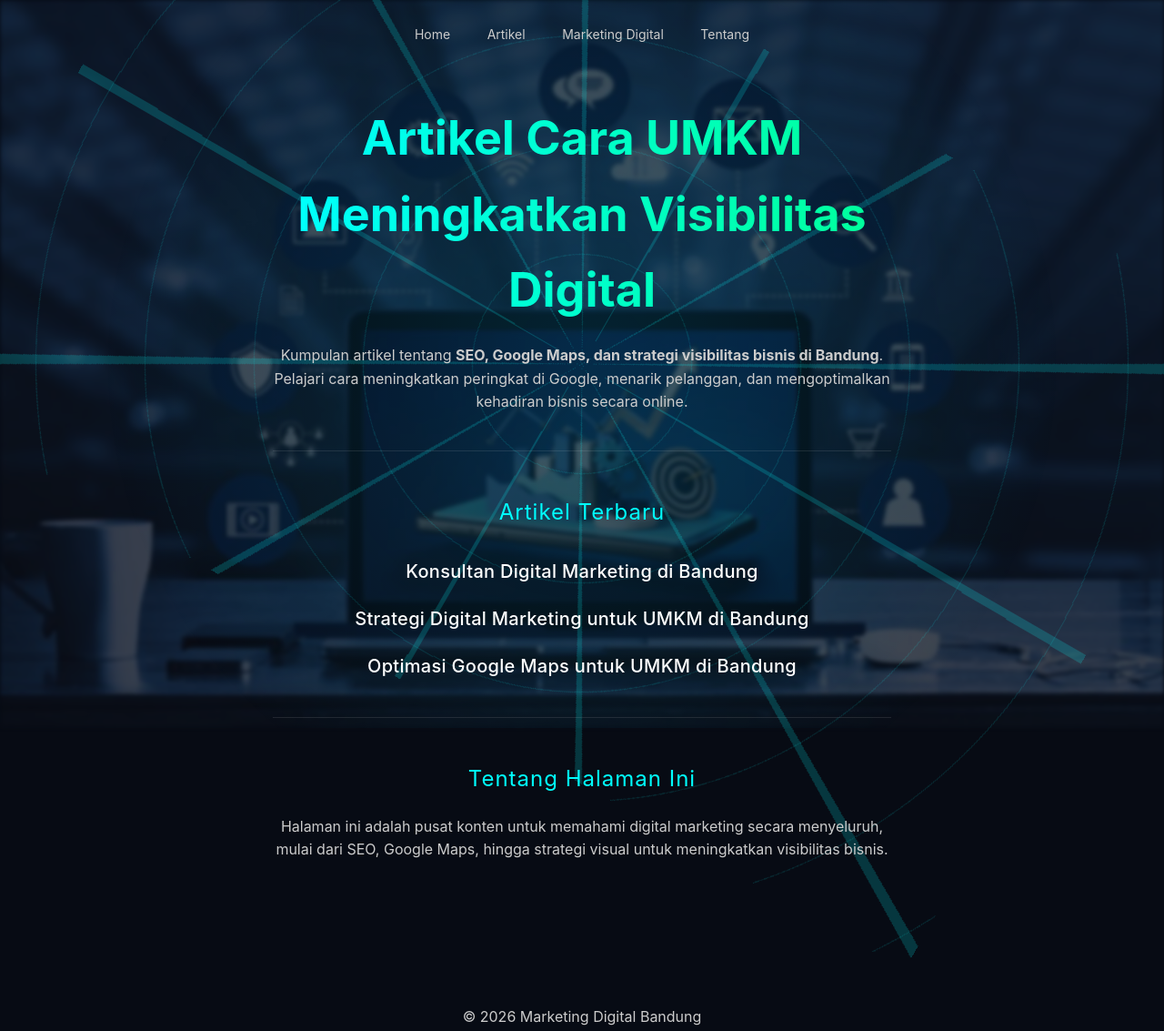
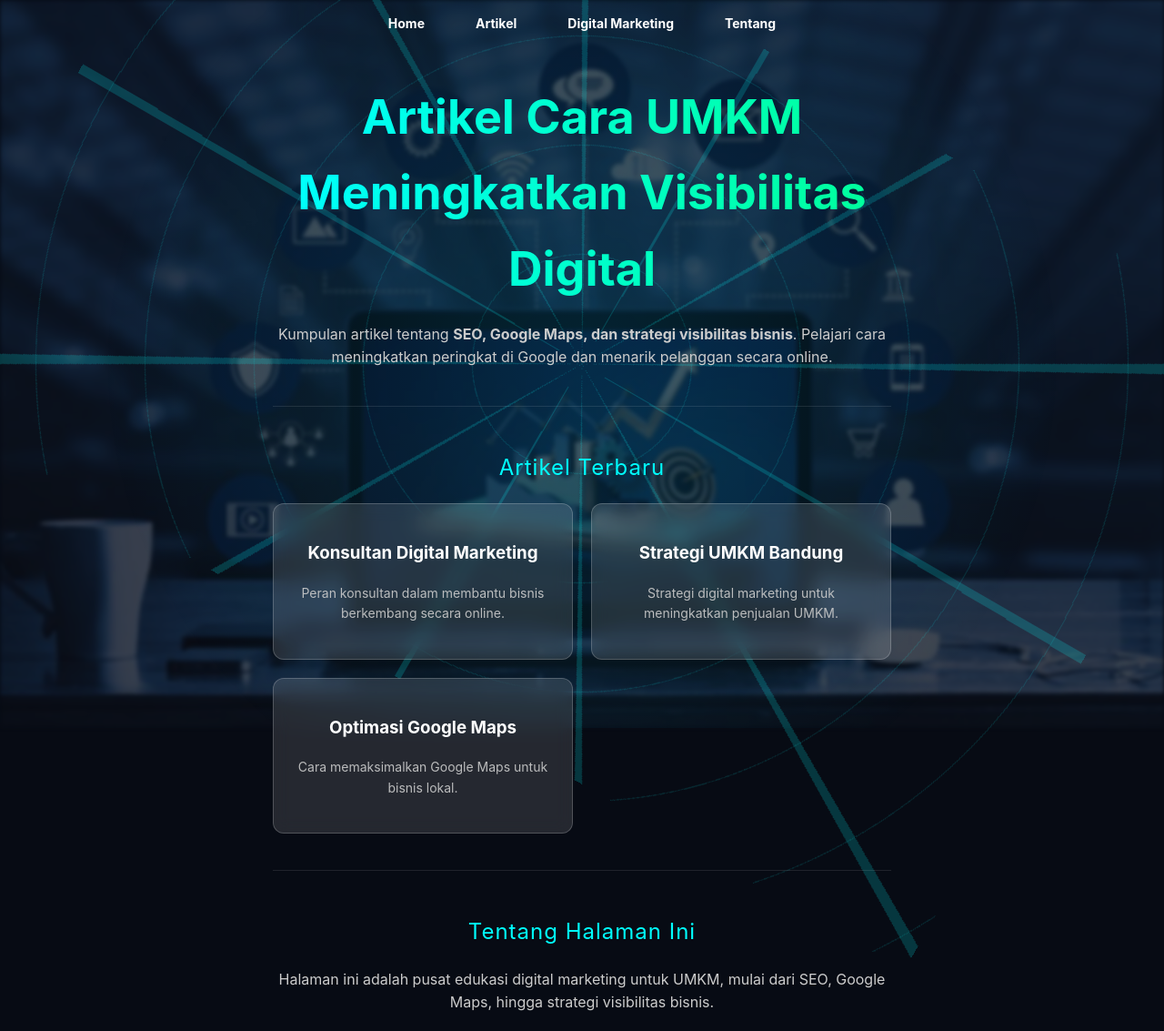
Before and after one commit to marketingdigitalbandung/marketingdigitalbandung.github.io, a plain HTML site: page ko-mention/index.html in a window 1280 px wide. Shown: the top 1133 px of the page at 91% size. Drawn offline with Linux system fonts and the light colour scheme.

Commit message:
Update index.html

```diff
--- a/ko-mention/index.html
+++ b/ko-mention/index.html
@@ -5,9 +5,9 @@
   <meta name="viewport" content="width=device-width, initial-scale=1.0">
 
   <title>Artikel Cara UMKM Meningkatkan Visibilitas Digital</title>
-  <meta name="description" content="Kumpulan artikel digital marketing Bandung: SEO, Google Maps, foto bisnis, dan strategi meningkatkan visibilitas bisnis secara online.">
+  <meta name="description" content="Kumpulan strategi digital marketing untuk UMKM: SEO, Google Maps, dan visibilitas bisnis online.">
 
-  <link rel="canonical" href="https://marketingdigitalbandung.github.io/artikel/">
+  <link rel="canonical" href="https://marketingdigitalbandung.github.io/ko-mention/">
   <link rel="stylesheet" href="../style.css">
 
   <!-- SCHEMA: WEBSITE -->
@@ -20,7 +20,7 @@
   }
   </script>
 
-  <!-- SCHEMA: BLOG -->
+  <!-- SCHEMA: BLOG (FIXED) -->
   <script type="application/ld+json">
   {
     "@context": "https://schema.org",
@@ -28,7 +28,7 @@
     "name": "Artikel Cara UMKM Meningkatkan Visibilitas Digital",
     "url": "https://marketingdigitalbandung.github.io/ko-mention/",
     "description": "Kumpulan artikel SEO, Google Maps, dan strategi visibilitas bisnis.",
-    "inLanguage": "indonesia
+    "inLanguage": "id"
   }
   </script>
 
@@ -47,16 +47,9 @@
       {
         "@type": "ListItem",
         "position": 2,
-        "name": "Artikel",
-        "item": "https://marketingdigitalbandung.github.io/artikel/"
+        "name": "Digital Marketing",
+        "item": "https://marketingdigitalbandung.github.io/ko-mention/"
       }
-    ]
-  }
-  </script>
-
-  <!-- SCHEMA: ITEM LIST (FULL) -->
-  <script type="application/ld+json">
-  {
     ]
   }
   </script>
@@ -65,43 +58,58 @@
 
 <body>
 
-<nav>
+<!-- NAV -->
+<nav class="navbar">
   <a href="https://marketingdigitalbandung.github.io/">Home</a>
   <a href="https://marketingdigitalbandung.github.io/artikel/">Artikel</a>
-  <a href="https://marketingdigitalbandung.github.io/ko-mention/">Marketing Digital</a>
+  <a href="https://marketingdigitalbandung.github.io/ko-mention/">Digital Marketing</a>
   <a href="#">Tentang</a>
 </nav>
 
+<!-- CONTENT -->
 <div class="container">
 
 <h1>Artikel Cara UMKM Meningkatkan Visibilitas Digital</h1>
 
 <p>
-  Kumpulan artikel tentang <strong>SEO, Google Maps, dan strategi visibilitas bisnis di Bandung</strong>.
-  Pelajari cara meningkatkan peringkat di Google, menarik pelanggan, dan mengoptimalkan kehadiran bisnis secara online.
+  Kumpulan artikel tentang <strong>SEO, Google Maps, dan strategi visibilitas bisnis</strong>.
+  Pelajari cara meningkatkan peringkat di Google dan menarik pelanggan secara online.
 </p>
 
 <div class="divider"></div>
 
 <h2>Artikel Terbaru</h2>
 
-<ul class="highlight-list">
-  <li><a href="konsultan-digital-marketing-bandung.html">Konsultan Digital Marketing di Bandung</a></li>
-  <li><a href="strategi-digital-marketing-umkm-bandung.html">Strategi Digital Marketing untuk UMKM di Bandung</a></li>
-  <li><a href="optimasi-google-maps-umkm-bandung.html">Optimasi Google Maps untuk UMKM di Bandung</a></li>
+<!-- CARD GRID -->
+<div class="artikel-grid">
 
+  <a href="konsultan-digital-marketing-bandung.html" class="artikel-card">
+    <h3>Konsultan Digital Marketing</h3>
+    <p>Peran konsultan dalam membantu bisnis berkembang secara online.</p>
+  </a>
 
-</ul>
+  <a href="strategi-digital-marketing-umkm-bandung.html" class="artikel-card">
+    <h3>Strategi UMKM Bandung</h3>
+    <p>Strategi digital marketing untuk meningkatkan penjualan UMKM.</p>
+  </a>
+
+  <a href="optimasi-google-maps-umkm-bandung.html" class="artikel-card">
+    <h3>Optimasi Google Maps</h3>
+    <p>Cara memaksimalkan Google Maps untuk bisnis lokal.</p>
+  </a>
+
+</div>
 
 <div class="divider"></div>
 
 <h2>Tentang Halaman Ini</h2>
 <p>
-  Halaman ini adalah pusat konten untuk memahami digital marketing secara menyeluruh, mulai dari SEO, Google Maps, hingga strategi visual untuk meningkatkan visibilitas bisnis.
+  Halaman ini adalah pusat edukasi digital marketing untuk UMKM, mulai dari SEO, Google Maps, hingga strategi visibilitas bisnis.
 </p>
 
 </div>
 
+<!-- FOOTER -->
 <footer>
   <p>© 2026 Marketing Digital Bandung</p>
 </footer>
```
